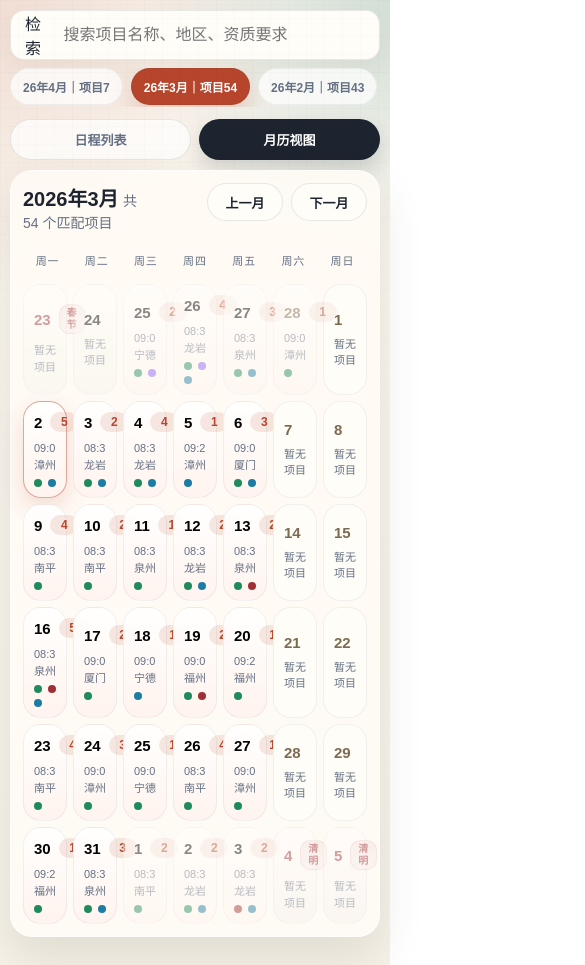
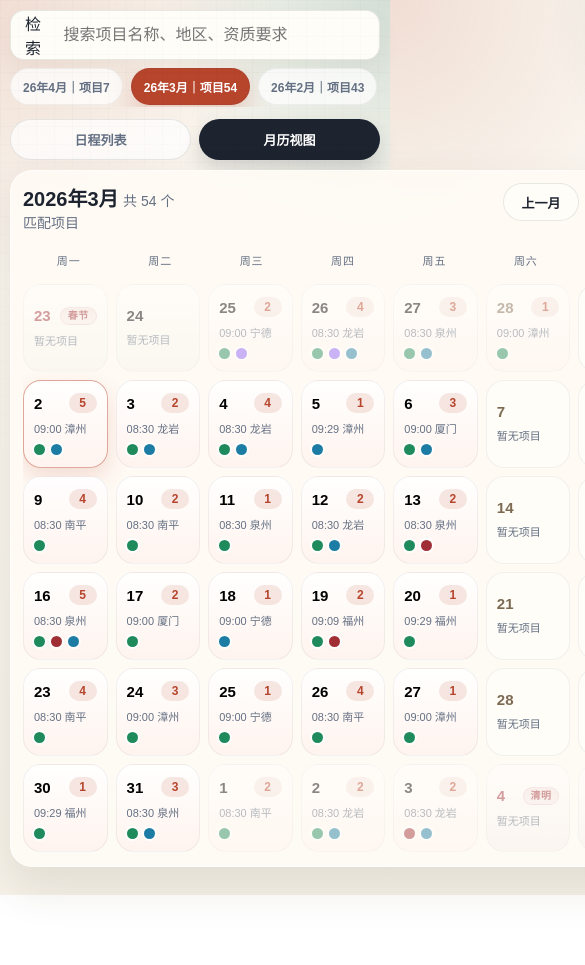
Before and after one commit to DAI2026001/project-calendar, a plain HTML site: page index.html in a window 390 px wide. Both pictures are taken after a click on the button "月历视图". Shown: the top 965 px of the page, 585 px wide, since content can reach past the window. After the commit the page ends 895 px from the top, so only its background shows below. Drawn offline with Linux system fonts and the light colour scheme.

Commit message:
Fix mobile calendar spacing and markers

```diff
--- a/index.html
+++ b/index.html
@@ -221,6 +221,16 @@
         grid-template-columns: repeat(7, minmax(0, 1fr));
       }
 
+      .calendar-board {
+        overflow-x: auto;
+        padding-bottom: 2px;
+      }
+
+      .calendar-board .weekdays,
+      .calendar-board .calendar-grid {
+        min-width: 700px;
+      }
+
       .weekdays {
         margin-bottom: 6px;
       }
@@ -345,9 +355,10 @@
       }
 
       .day-dot {
-        width: 8px;
-        height: 8px;
+        width: 10px;
+        height: 10px;
         border-radius: 50%;
+        box-shadow: 0 0 0 2px rgba(255, 255, 255, 0.92);
       }
 
       .agenda-head {
@@ -514,8 +525,18 @@
           grid-template-columns: 1fr;
         }
 
+        .calendar-board {
+          overflow-x: auto;
+          -webkit-overflow-scrolling: touch;
+        }
+
+        .calendar-board .weekdays,
+        .calendar-board .calendar-grid {
+          min-width: 640px;
+        }
+
         .calendar-grid {
-          gap: 6px;
+          gap: 8px;
         }
 
         .view-switch {
@@ -529,7 +550,7 @@
         .calendar-day,
         .calendar-day button,
         .calendar-day.empty {
-          min-height: 78px;
+          min-height: 88px;
         }
 
         .card-head {
@@ -601,6 +622,15 @@
           padding: 10px 12px;
           font-size: 12px;
         }
+
+        .day-snippet {
+          font-size: 11px;
+        }
+
+        .day-dot {
+          width: 11px;
+          height: 11px;
+        }
       }
     </style>
   </head>
@@ -632,6 +662,7 @@
             </div>
             <div class="nav-actions" id="calendarActions"></div>
           </div>
+          <div class="calendar-board">
             <div class="weekdays">
               <span>周一</span>
               <span>周二</span>
@@ -642,6 +673,7 @@
               <span>周日</span>
             </div>
             <div class="calendar-grid" id="calendarGrid"></div>
+          </div>
         </div>
 
         <aside class="agenda-shell" id="agendaShell">
```
Lines whose indentation alone changed are shown as unchanged.
